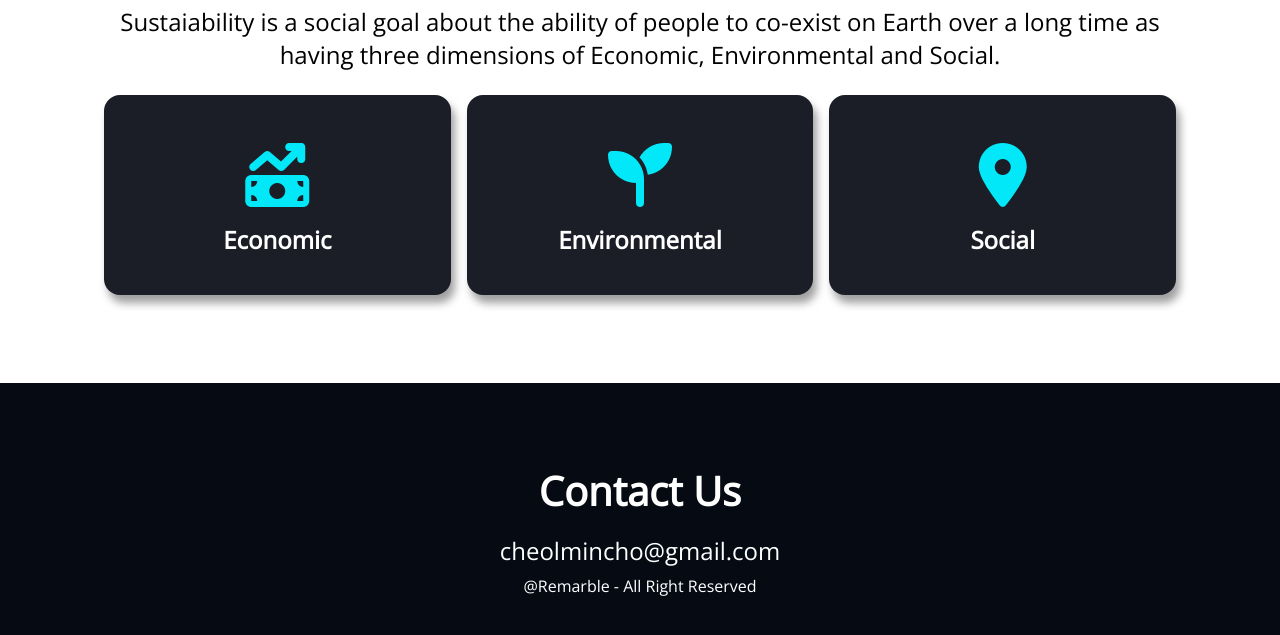
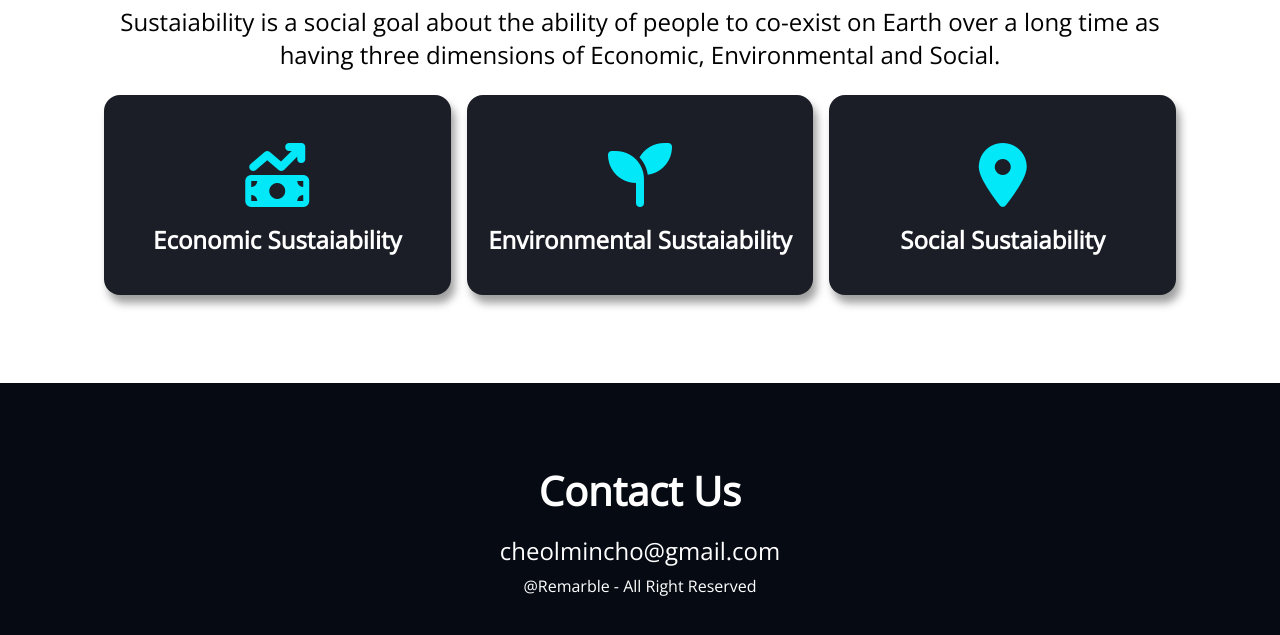
Before and after one commit to charming111/charming111.github.io, a plain HTML site: page index.html in a window 1280 px wide. Shown: the part 743-1378 px from the top of the page. Drawn offline with nearby package versions, Linux system fonts and the light colour scheme.

Commit message:
website-update

```diff
--- a/index.html
+++ b/index.html
@@ -65,15 +65,15 @@
             <ul class="majors">
                 <li class="major">
                     <i class="fa-solid fa-money-bill-trend-up major__icon"></i>
-                    <p class="major__title">Economic</p>
+                    <p class="major__title">Economic Sustaiability</p>
                 </li>
                 <li class="major">
                     <i class="fa-solid fa-seedling major__icon"></i>
-                    <p class="major__title">Environmental</p>
+                    <p class="major__title">Environmental Sustaiability</p>
                 </li>
                 <li class="major">
                     <i class="fa-solid fa-location-dot major__icon"></i>
-                    <p class="major__title">Social</p>
+                    <p class="major__title">Social Sustaiability</p>
                 </li>
             </ul>
         </div>
```
